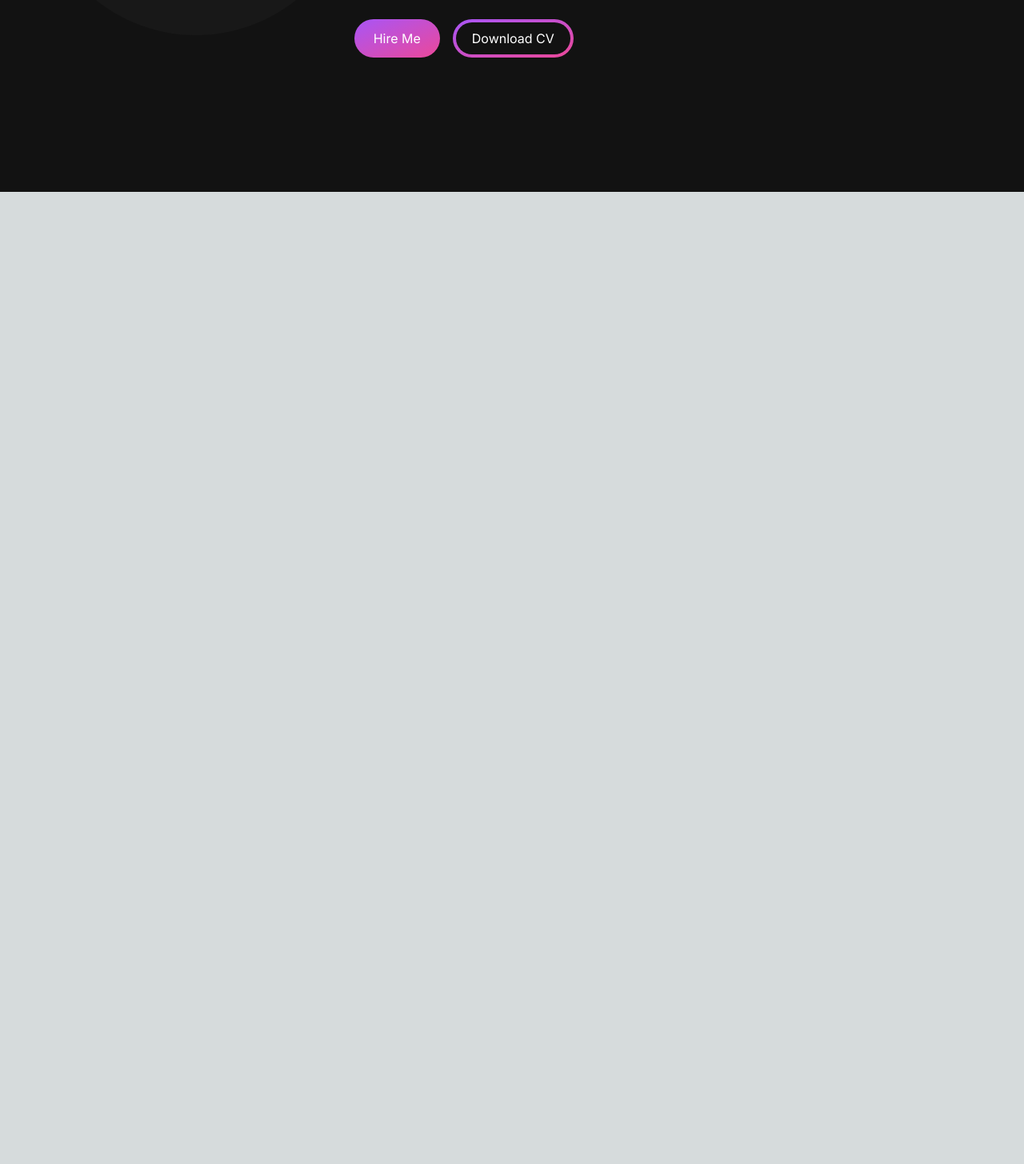
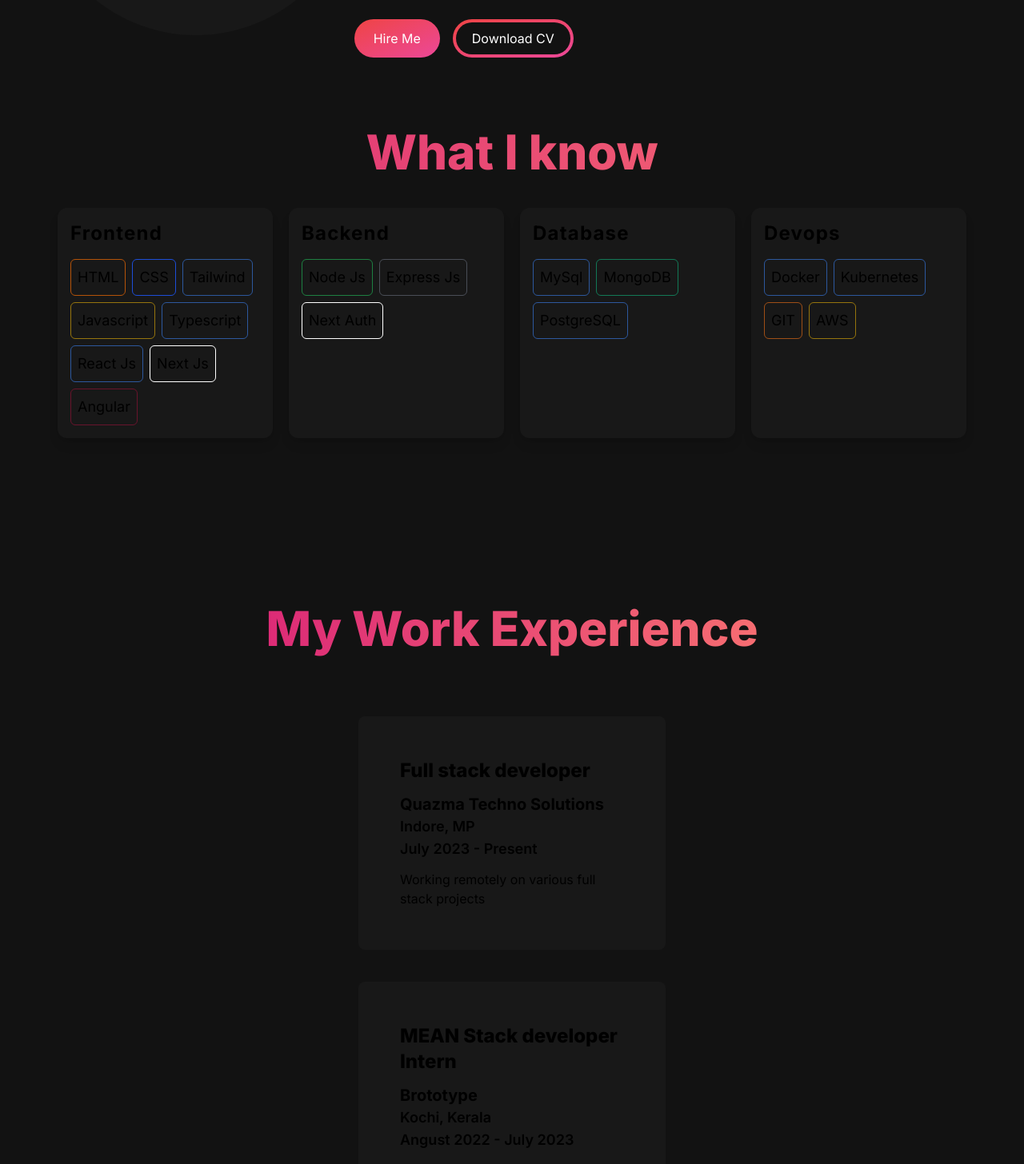
Before and after one commit to ShyamPrakashPPK/Shyam-portfolio, a Next.js app: page / in a window 1280 px wide. Shown: the part 560-2016 px from the top of the page at 80% size. Before the commit the page ends 800 px from the top, so only its background shows below. Built offline with nearby package versions, Linux system fonts and the light colour scheme.

Commit message:
my skill section done

```diff
--- a/src/app/components/HeroSection.tsx
+++ b/src/app/components/HeroSection.tsx
@@ -4,6 +4,7 @@ import Image from "next/image";
 import { TypeAnimation } from "react-type-animation";
 import { motion } from "framer-motion";
 import Link from "next/link";
+import TechCard from './cards/techStacks';
 
 const HeroSection = () => {
     return (
@@ -74,6 +75,66 @@ const HeroSection = () => {
                 </motion.div>
 
             </div>
+
+
+
+            <div className="col-span-2 p-6 md:col-span-2 lg:col-span-3 pt-10">
+                <motion.div
+                    initial={{ opacity: 0, scale: 0.5 }}
+                    animate={{ opacity: 1, scale: 1 }}
+                    transition={{ duration: 0.5 }}
+                    className="col-span-4 place-self-center mt-4 lg:mt-0"
+                >
+                <div className="text-6xl text-center p-10 font-extrabold mt-2 text-transparent bg-clip-text bg-gradient-to-l from-primary-400 to-secondary-600">
+                    What I know
+                </div>
+                <div className="grid grid-cols-1 md:grid-cols-2 lg:grid-cols-4 gap-5">
+
+                    <TechCard
+                        title="Frontend"
+                        classaName="bg-[#4f91f2]"
+                        tech={[
+                            'HTML',
+                            'CSS',
+                            'Tailwind',
+                            'Javascript',
+                            'Typescript',
+                            'React Js',
+                            'Next Js',
+                            'Angular'
+                        ]}
+                    />
+                    <TechCard
+                        title="Backend"
+                        classaName="bg-[#f37c36] "
+                        tech={[
+                            'Node Js',
+                            'Express Js',
+                            'Next Auth']}
+                    />
+                    <TechCard
+                        title="Database"
+                        classaName="bg-[#e0558a]"
+                        tech={[
+                            'MySql',
+                            'MongoDB',
+                            'PostgreSQL',
+                        ]}
+                    />
+                    <TechCard
+                        title="Devops"
+                        classaName="bg-[#10c0a2]"
+                        tech={[
+                            'Docker',
+                            'Kubernetes',
+                            'GIT',
+                            'AWS',
+                        ]}
+                    />
+                    </div>
+                </motion.div>
+
+            </div>
         </section>
     );
 };
--- /dev/null
+++ b/src/app/components/MyExperience.tsx
@@ -0,0 +1,50 @@
+import React from 'react'
+
+
+const Experience = [
+    {
+        key: 1,
+        position: 'Full stack developer',
+        company: 'Quazma Techno Solutions',
+        location: 'Indore, MP ',
+        duration: 'July 2023 - Present',
+        description: `Working remotely on various full stack projects`,
+    },
+    {
+        key: 2,
+        position: 'MEAN Stack developer Intern',
+        company: 'Brototype',
+        location: 'Kochi, Kerala ',
+        duration: 'Angust 2022 - July 2023',
+        description: `Worked using Angular, Node js, Express js, Mongo DB`,
+    },
+    {
+        key: 3,
+        position: 'Freelance Developer',
+        company: '',
+        location: '',
+        duration: 'November 2021 - August 2022',
+        description: `Working remotely on various projects using HTML, CSS and Javascript`,
+    }
+]
+
+const MyExperience = () => {
+    return (
+        <section>
+            <div className='flex flex-col items-center gap-10'>
+                <h1 className="mt-20 text-6xl text-center p-10 font-extrabold  text-transparent bg-clip-text bg-gradient-to-l from-primary-400 to-secondary-600">My Work Experience</h1>
+                {Experience.map(exp => (
+                    <div key={exp.key} className='bg-[#181818] w-96 rounded-lg p-10'>
+                        <h1 className='p-3 text-2xl font-extrabold'>{exp.position}</h1>
+                        <h3 className='px-3 text-xl font-bold'>{exp.company}</h3>
+                        <h3 className='px-3 text-lg font-semibold'>{exp.location}</h3>
+                        <h3 className='px-3 text-lg font-semibold'>{exp.duration}</h3>
+                        <h3 className='p-3 '>{exp.description}</h3>
+                    </div>
+                ))}
+            </div>
+        </section>
+    )
+}
+
+export default MyExperience
--- a/src/app/components/Navbar.tsx
+++ b/src/app/components/Navbar.tsx
@@ -32,7 +32,7 @@ const Navbar = () => {
                     className="text-2xl md:text-5xl text-white font-semibold"
                 >
                     <Image
-                        src="/images/newlogo_preview_rev_1.PNG"
+                        src="/images/newlogo_preview_rev_1.png"
                         alt="logo"
                         className="w-max"
                         width={300}
--- /dev/null
+++ b/src/app/components/cards/techStacks.tsx
@@ -0,0 +1,50 @@
+import { FC } from 'react';
+import { cn } from '../utils/utils';
+
+interface TechCardProps {
+    title: string;
+    classaName: string;
+    tech: string[];
+}
+
+const TechCard: FC<TechCardProps> = ({ title, classaName, tech }) => {
+    return (
+        <div className="flex-1 flex flex-col gap-4 bg-[#181818] p-4 rounded-xl shadow-lg">
+            <div className="text-primary font-bold text-2xl tracking-wider ">
+                {title}
+            </div>
+            <div className="flex flex-wrap gap-2 ">
+                {tech.map((item, i) => (
+                    <div
+                        key={i}
+                        className={cn(
+                            'rounded-md bg-body text-lg text-primary p-2',
+                            item === 'HTML' && 'border border-amber-700',
+                            item === 'CSS' && 'border border-blue-700',
+                            item === 'Tailwind' && 'border border-blue-500/60',
+                            item === 'Javascript' && 'border border-yellow-500/60',
+                            item === 'Typescript' && 'border border-blue-500/60',
+                            item === 'React Js' && 'border border-blue-500/60',
+                            item === 'Next Js' && 'border border-white',
+                            item === 'Angular' && 'border border-rose-800/60',
+                            item === 'Node Js' && 'border border-green-500/60',
+                            item === 'Express Js' && 'border border-gray-500/60',
+                            item === 'Next Auth' && 'border border-white',
+                            item === 'MySql' && 'border border-blue-500/60',
+                            item === 'MongoDB' && 'border border-emerald-500/60',
+                            item === 'PostgreSQL' && 'border border-blue-500/60',
+                            item === 'Docker' && 'border border-blue-500/60',
+                            item === 'Kubernetes' && 'border border-blue-500/60',
+                            item === 'GIT' && 'border border-orange-500/60',
+                            item === 'AWS' && 'border border-yellow-500/60'
+                        )}
+                    >
+                        {item}
+                    </div>
+                ))}
+            </div>
+        </div>
+    );
+};
+
+export default TechCard;
--- /dev/null
+++ b/src/app/components/utils/utils.tsx
@@ -0,0 +1,6 @@
+import { ClassValue, clsx } from 'clsx';
+import { twMerge } from 'tailwind-merge';
+
+export function cn(...inputs: ClassValue[]) {
+    return twMerge(clsx(inputs));
+}
--- a/src/app/page.tsx
+++ b/src/app/page.tsx
@@ -1,6 +1,7 @@
 import Image from 'next/image'
 import HeroSection from './components/HeroSection'
 import Navbar from './components/Navbar'
+import MyExperience from './components/MyExperience'
 
 export default function Home() {
   return (
@@ -8,9 +9,8 @@ export default function Home() {
       <Navbar/>
       <div className="container mt-24 mx-auto px-12 py-4">
         <HeroSection />
+        <MyExperience />
         </div>
-
-
     </main>
   )
 }
--- a/tailwind.config.ts
+++ b/tailwind.config.ts
@@ -16,7 +16,7 @@ module.exports = {
     },
     colors: {
       ...colors,
-      primary: colors.purple,
+      primary: colors.red,
       secondary: colors.pink,
     },
   },
```
Also changed, not shown: package.json (+8 -1 lines), public/images/about-image.png (added), 1 other file (tests, documents, lock files or other folders).
